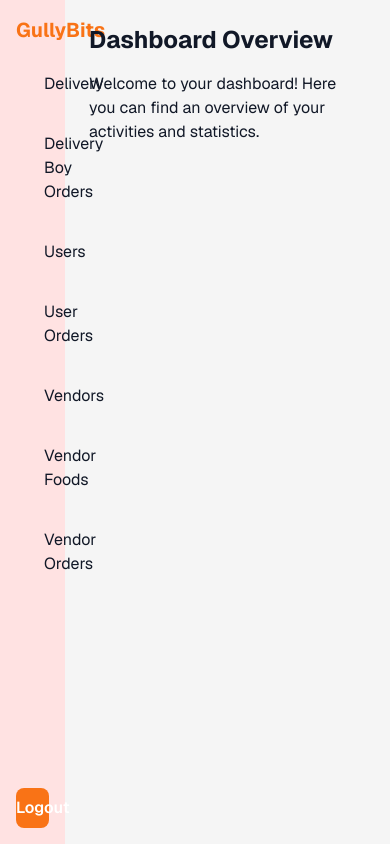
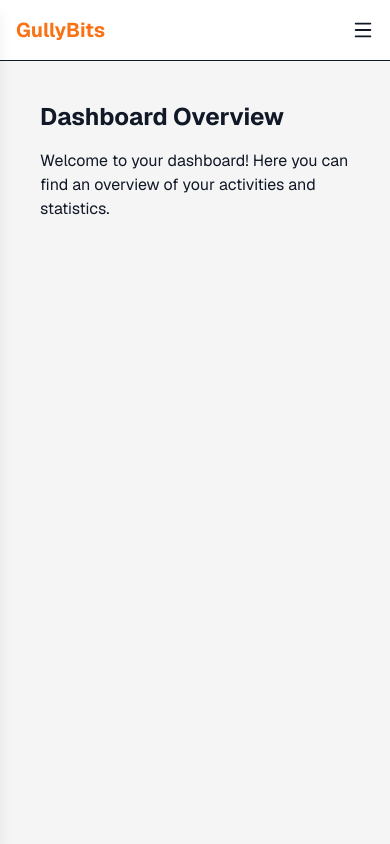
Before and after one commit to Jaygithubs/gullybits, a Next.js app in the folder client/: page /dashboard in a window 390 px wide. Built offline with nearby package versions, Linux system fonts and the light colour scheme.

Commit message:
build responsive dashboard

```diff
--- a/client/src/app/dashboard/layout.js
+++ b/client/src/app/dashboard/layout.js
@@ -1,18 +1,53 @@
+'use client';
+
 import Sidebar from "../../components/dashboard/Sidebar";
+import { Menu } from "lucide-react";
+import { useState } from "react";
 
 export default function DashboardLayout({ children }) {
+  const [isSidebarOpen, setIsSidebarOpen] = useState(false);
 
-    return (
-        <div className="min-h-screen">
-            <div className="grid grid-cols-12">
-                <div class="col-span-2 min-h-screen">
-                    <Sidebar />
-                </div>
-                <div class="col-span-10">
-                    {children}
-                </div>
-            </div>
+  return (
+    <div className="min-h-screen bg-[var(--color-bg)]">
 
-        </div>
-    );
+      {/* Mobile Header */}
+      <header className="flex items-center justify-between p-4 lg:hidden bg-white border-b">
+        <h2 className="text-xl font-bold text-[var(--color-primary)]">
+          GullyBits
+        </h2>
+        <button onClick={() => setIsSidebarOpen(true)}>
+          <Menu size={22} />
+        </button>
+      </header>
+
+      <div className="flex">
+
+        {/* Mobile Overlay */}
+        {isSidebarOpen && (
+          <div
+            className="fixed inset-0 z-40 bg-black/40 lg:hidden"
+            onClick={() => setIsSidebarOpen(false)}
+          />
+        )}
+
+        {/* Sidebar */}
+        <aside
+          className={`
+            fixed inset-y-0 left-0 z-50 w-64 bg-white shadow-lg
+            transform transition-transform duration-300
+            ${isSidebarOpen ? "translate-x-0" : "-translate-x-full"}
+            lg:static lg:translate-x-0 lg:shadow-none
+          `}
+        >
+          <Sidebar onClose={() => setIsSidebarOpen(false)} />
+        </aside>
+
+        {/* Main Content */}
+        <main className="flex-1 p-4 lg:p-6">
+          {children}
+        </main>
+
+      </div>
+    </div>
+  );
 }
--- a/client/src/components/dashboard/SideBarLink.jsx
+++ b/client/src/components/dashboard/SideBarLink.jsx
@@ -1,13 +1,29 @@
-"use client";
+'use client';
 
 import Link from "next/link";
+import { usePathname } from "next/navigation";
 
-export function SidebarLink({ href, icon:Icon, children }) {
+export function SidebarLink({ href, icon: Icon, children }) {
+  const pathname = usePathname();
+
+  const isActive = pathname === href;
+
   return (
-    <li className="hover:bg-[var(--color-primary)] hover:text-white rounded px-4 py-2 transition duration-300">
-      <Link href={href} className="flex items-center gap-3">
+    <li>
+      <Link
+        href={href}
+        className={`
+          flex items-center gap-3 px-4 py-3 rounded-lg
+          transition-all duration-200
+          ${
+            isActive
+              ? "bg-[var(--color-primary)] text-white"
+              : "text-gray-600 hover:bg-[var(--color-primary)] hover:text-white"
+          }
+        `}
+      >
         <Icon size={18} />
-        {children}
+        <span>{children}</span>
       </Link>
     </li>
   );
--- a/client/src/components/dashboard/Sidebar.jsx
+++ b/client/src/components/dashboard/Sidebar.jsx
@@ -1,4 +1,5 @@
 'use client';
+
 import { Button } from "../common/Button";
 import { SidebarLink } from "./SideBarLink";
 import {
@@ -9,18 +10,31 @@ import {
   Store,
   Utensils,
   ReceiptText,
+  X,
 } from "lucide-react";
 
-const Sidebar = () => {
+const Sidebar = ({ onClose }) => {
   return (
-        <div className="bg-red-100">
-            <div className="flex flex-col justify-between h-full min-h-screen p-4">
+    <div className="bg-red-100 min-h-screen flex flex-col justify-between p-4">
 
-                <aside>
-                    <header>
-                        <h2 className="text-xl font-bold text-[var(--color-primary)]">GullyBits</h2>
-                    </header>
-                    <ul className="space-y-5 py-5">
+      {/* Logo + Close button */}
+      <div className="flex items-center justify-between py-5">
+        <h2 className="text-xl font-bold text-[var(--color-primary)]">
+          GullyBits
+        </h2>
+
+        {/* Close icon (mobile only) */}
+        <button
+          onClick={onClose}
+          className="lg:hidden text-gray-600 hover:text-black"
+        >
+          <X size={20} />
+        </button>
+      </div>
+
+      {/* Navigation */}
+      <aside className="flex-1">
+        <ul className="space-y-5">
           <SidebarLink href="/dashboard/delivery" icon={Truck}>Delivery</SidebarLink>
           <SidebarLink href="/dashboard/delivery/orders" icon={PackageCheck}>Delivery Boy Orders</SidebarLink>
           <SidebarLink href="/dashboard/user" icon={Users}>Users</SidebarLink>
@@ -31,11 +45,10 @@ const Sidebar = () => {
         </ul>
       </aside>
 
+      {/* Footer */}
       <Button>Logout</Button>
-
-            </div>
     </div>
   );
-}
+};
 
 export default Sidebar;
--- /dev/null
+++ b/client/src/components/dashboard/SidebarContext.tsx
@@ -0,0 +1,41 @@
+'use client';
+
+import { createContext, useContext, useState, ReactNode } from 'react';
+
+interface SidebarContextType {
+  isOpen: boolean;
+  toggleSidebar: () => void;
+  closeSidebar: () => void;
+}
+
+const SidebarContext = createContext<SidebarContextType | undefined>(undefined);
+
+export function SidebarProvider({ children }: { children: ReactNode }) {
+  const [isOpen, setIsOpen] = useState<boolean>(false);
+
+  const toggleSidebar = () => {
+    setIsOpen(prev => !prev);
+  };
+
+  const closeSidebar = () => {
+    setIsOpen(false);
+  };
+
+  return (
+    <SidebarContext.Provider
+      value={{ isOpen, toggleSidebar, closeSidebar }}
+    >
+      {children}
+    </SidebarContext.Provider>
+  );
+}
+
+export const useSidebar = (): SidebarContextType => {
+  const context = useContext(SidebarContext);
+
+  if (!context) {
+    throw new Error('useSidebar must be used within SidebarProvider');
+  }
+
+  return context;
+};
```
Also changed, not shown: client/src/components/dashboard/StatsCard.jsx (deleted), client/src/components/dashboard/StatsCard.tsx (added), client/src/components/dashboard/Topbar.jsx (deleted), client/src/components/dashboard/Topbar.tsx (added), 1 other file (tests, documents, lock files or other folders). Lines whose indentation alone changed are shown as unchanged.
